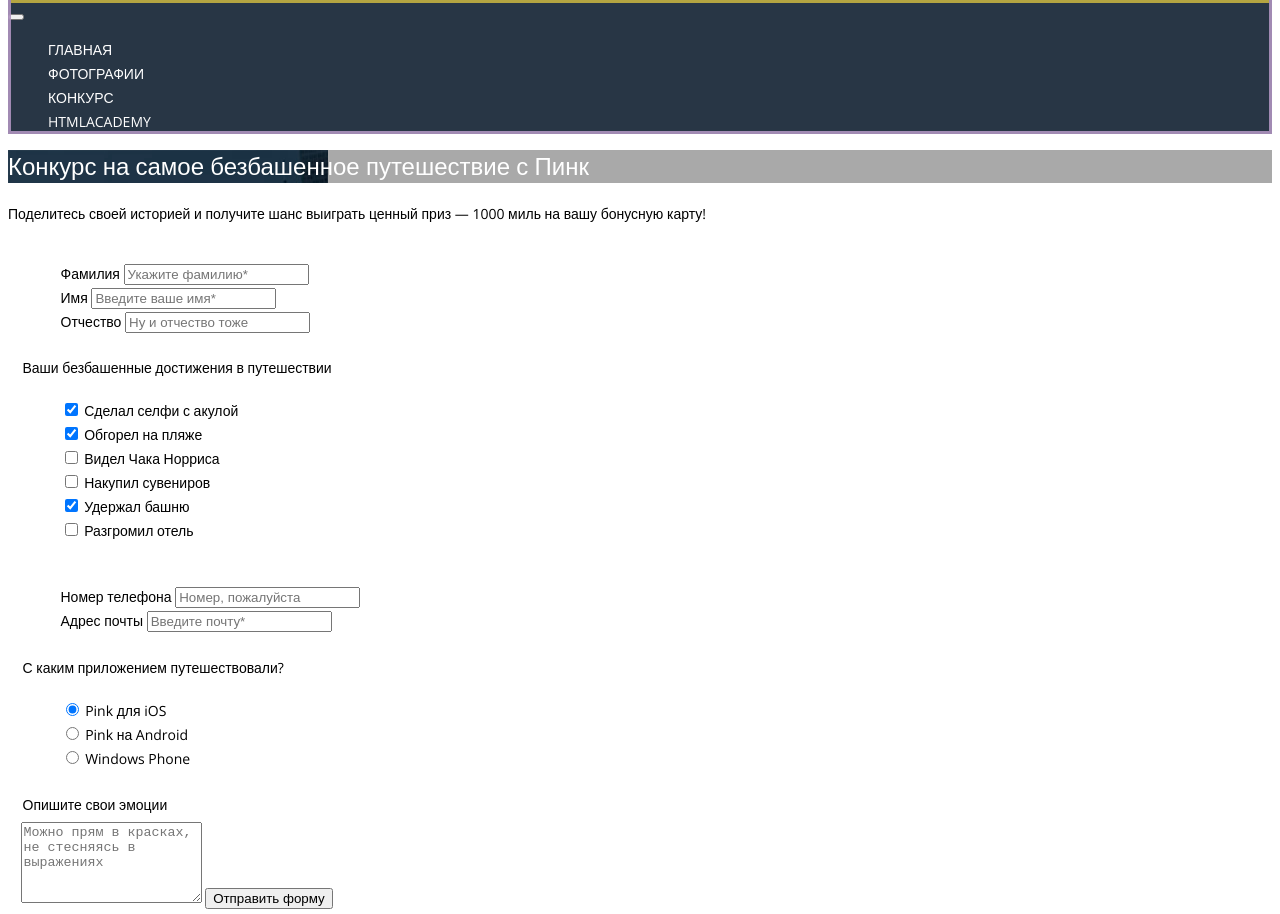
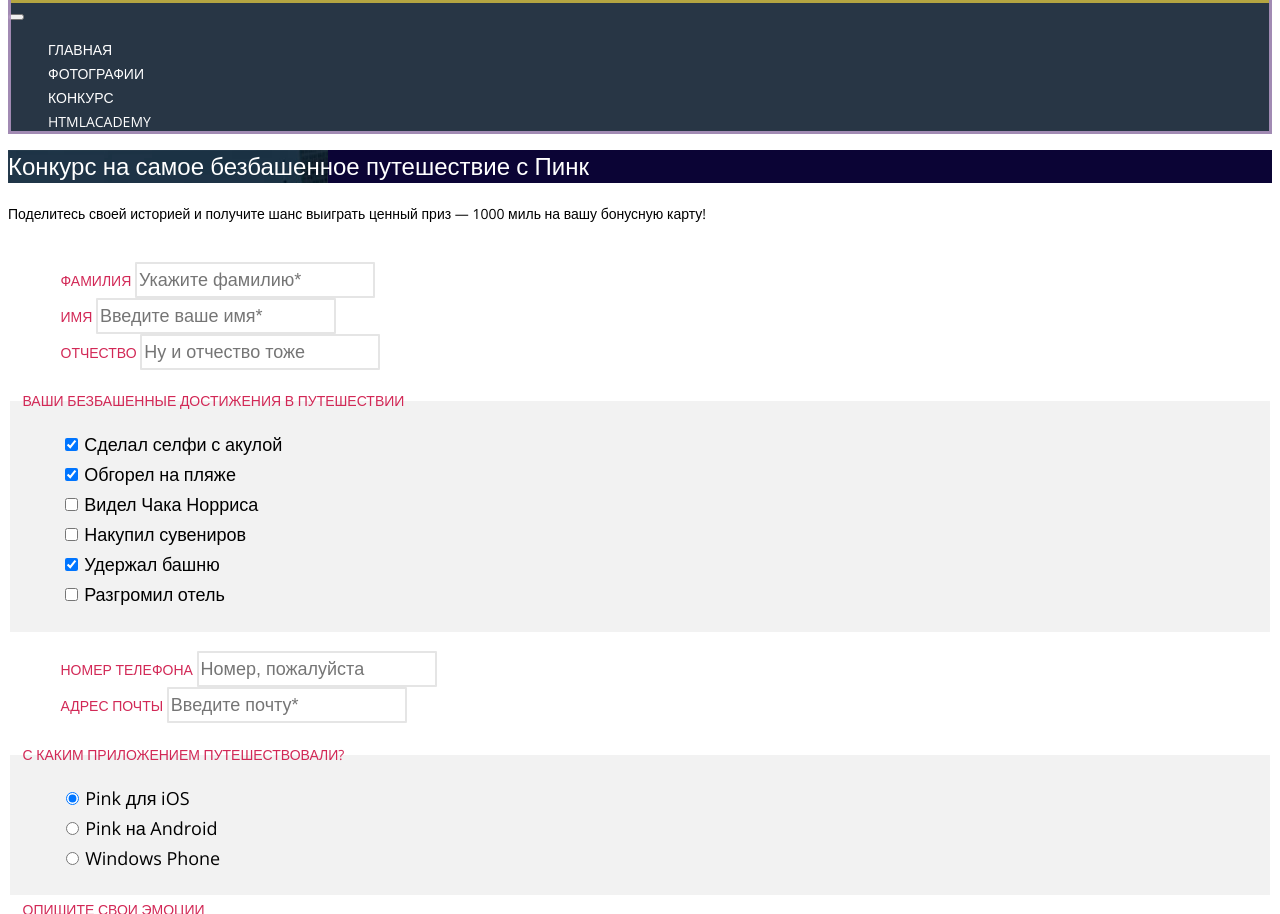
Before and after one commit to Alice2506/228536-pink-22, a website: page source/form.html in a window 1280 px wide. Shown: the part 38-952 px from the top of the page. Drawn offline with nearby package versions, Linux system fonts and the light colour scheme; files that its build step writes are made by us from their sources.

Commit message:
стилизация страницы формы

```diff
--- a/source/form.html
+++ b/source/form.html
@@ -39,12 +39,12 @@
         <div class="form-title">
           <h1>Конкурс на самое безбашенное путешествие с Пинк</h1>
         </div>
-        <p class="form__add">
+        <p class="form-add">
           Поделитесь своей историей и получите шанс выиграть ценный приз — 1000 миль на вашу бонусную карту!
         </p>
         <form class="form" action="https://echo.htmlacademy.ru" method="get">
           <fieldset>
-            <ul class="form__name name-list">
+            <ul class="form__contacts name-list">
               <li class="name-list__item">
                 <label for="field-surname">Фамилия</label>
                 <input class="form__field" type="text" id="field-surname" placeholder="Укажите фамилию*">
@@ -59,9 +59,9 @@
               </li>
             </ul>
           </fieldset>
-          <fieldset>
+          <fieldset class="form__radio-checkbox">
             <legend>Ваши безбашенные достижения в путешествии</legend>
-            <ul class="form__achievments achievments-list">
+            <ul class="achievments-list">
               <li class="achievments-list__item">
                 <input class="form__checkbox" type="checkbox" id="checkbox-selfie" checked>
                 <label for="checkbox-selfie">Сделал селфи с акулой</label>
@@ -92,17 +92,17 @@
             <ul class="form__contacts contacts-list">
               <li class="contacts-list__item">
                 <label for="phone-field">Номер телефона</label>
-                <input class="form__contacts" type="tel" id="phone-field" placeholder="Номер, пожалуйста">
+                <input type="tel" id="phone-field" placeholder="Номер, пожалуйста">
               </li>
               <li class="contacts-list__item">
                 <label for="email-field">Адрес почты</label>
-                <input class="form__contacts" type="text" id="email-field" placeholder="Введите почту*">
+                <input type="text" id="email-field" placeholder="Введите почту*">
               </li>
             </ul>
           </fieldset>
-          <fieldset>
+          <fieldset class="form__radio-checkbox">
             <legend>С каким приложением путешествовали?</legend>
-            <ul class="form__apps apps-list">
+            <ul class="apps-list">
               <li class="apps-list__item">
                 <input class="form__radio" type="radio" id="radio-iOS" checked>
                 <label for="radio-iOS">Pink для iOS</label>
@@ -117,7 +117,7 @@
               </li>
             </ul>
           </fieldset>
-          <fieldset class="white-theme">
+          <fieldset class="form__textarea">
             <legend>Опишите свои эмоции</legend>
             <textarea class="form__text-field" rows="5" placeholder="Можно прям в красках, не стесняясь в выражениях"></textarea>
             <input class="form__button" type="submit" value="Отправить форму">
--- /dev/null
+++ b/source/less/blocks/form.less
@@ -0,0 +1,75 @@
+.form-title {
+  background-image: url("../../img/back-mobile.png");
+  background-repeat: no-repeat;
+  background-color: #0b0435;
+}
+
+.form-title h1 {
+  color: white;
+  font-size: 24px;
+  font-weight: 300;
+  line-height: 32.68px;
+}
+
+.form-add {
+  line-height: 30px;
+}
+
+.form fieldset {
+  border: none;
+  ul {
+    list-style: none;
+  }
+}
+
+.form__contacts {
+  label {
+    color: @contacts-links;
+    font-size: 14px;
+    font-weight: 400;
+    line-height: 30px;
+    text-transform: uppercase;
+  }
+  input {
+    font-size: 18px;
+    font-weight: 400;
+    line-height: 30px;
+    border: 2px solid #E5E5E5;
+    border-radius: 1px;
+    color: @price-header;
+  }
+}
+
+.form__radio-checkbox {
+  background-color: @advantages-background;
+  legend {
+    color: @contacts-links;
+    font-size: 14px;
+    font-weight: 400;
+    line-height: 18px;
+    text-transform: uppercase;
+  }
+  label {
+    font-size: 18px;
+    font-weight: 400;
+    line-height: 30px;
+  }
+}
+
+.form__textarea {
+  legend {
+    color: @contacts-links;
+    font-size: 14px;
+    font-weight: 400;
+    line-height: 30px;
+    text-transform: uppercase;
+  }
+  textarea {
+    font-size: 18px;
+    font-weight: 400;
+    line-height: 30px;
+    border: 2px solid #E5E5E5;
+    border-radius: 1px;
+    color: @price-header;
+  }
+}
--- a/source/less/blocks/form__name.less
+++ /dev/null
@@ -1,36 +0,0 @@
-.form__name {
-  list-style: none;
-}
-
-.form__achievments {
-  list-style: none;
-}
-
-.form__contacts {
-  list-style: none;
-}
-
-.form__apps {
-  list-style: none;
-}
-
-.form-title {
-  background-image: url("../../img/back-mobile.png");
-  background-repeat: no-repeat;
-  background-color: darkgray;
-}
-
-.form-title h1 {
-  color: white;
-  font-size: 24px;
-  font-weight: 300;
-  line-height: 32.68px;
-}
-
-.form__add {
-  line-height: 30px;
-}
-
-.form fieldset {
-  border: none;
-}
--- a/source/less/style.less
+++ b/source/less/style.less
@@ -18,4 +18,4 @@
 @import "blocks/contacts.less";
 @import "blocks/page-footer.less";
 @import "blocks/slogan.less";
-@import "blocks/form__name.less";
+@import "blocks/form.less";
```
